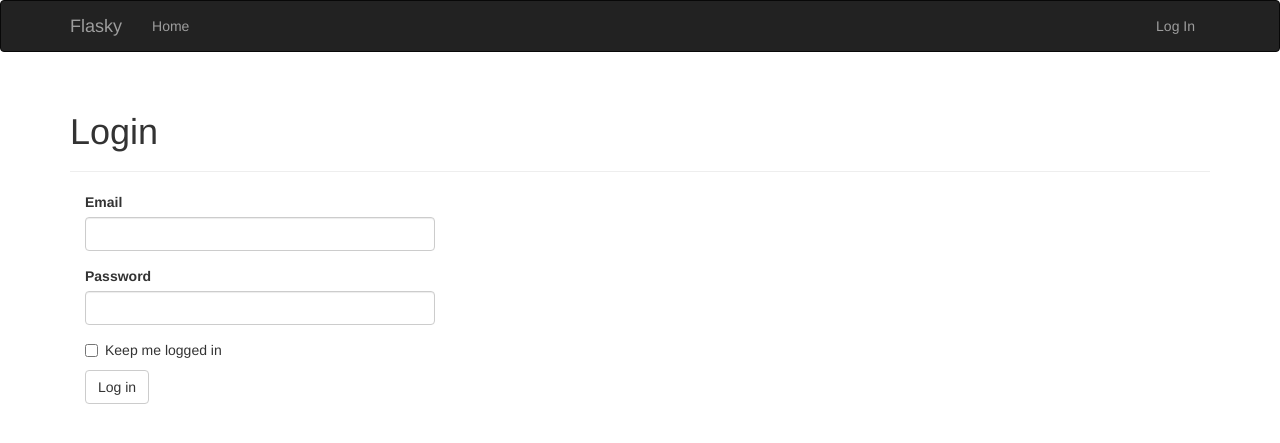
After one commit to xdkoooo/flasky-blog, a Flask app: page /auth/login in a window 1280 px wide. The commit adds this page. Shown: the top 443 px of the page. Run offline with Flask 2, Linux system fonts and the light colour scheme; some libraries are stand-ins or nearby versions.

Commit message:
login form add

```diff
--- /dev/null
+++ b/app/auth/__init__.py
@@ -0,0 +1,5 @@
+from flask import Blueprint
+
+auth = Blueprint('auth', __name__)
+
+from . import views
--- /dev/null
+++ b/app/auth/forms.py
@@ -0,0 +1,9 @@
+from flask_wtf import FlaskForm
+from wtforms import StringField, PasswordField, BooleanField, SubmitField
+from wtforms.validators import DataRequired, Length, Email
+
+class LoginForm(FlaskForm):
+    email = StringField('Email', validators=[DataRequired(), Length(1, 64), Email()])
+    password = PasswordField('Password', validators=[DataRequired()])
+    remember_me = BooleanField('Keep me logged in')
+    submit = SubmitField('Log in')
--- /dev/null
+++ b/app/auth/views.py
@@ -0,0 +1,25 @@
+from flask import render_template, redirect, request, url_for, flash
+from flask_login import login_user, logout_user, login_required
+from . import auth
+from .forms import LoginForm
+from ..models import User
+
+
+@auth.route('/login', methods=['GET', 'POST'])
+def login():
+    form = LoginForm()
+    if form.validate_on_submit():
+        user = User.query.filter_by(email=form.email.data).first()
+        if user is not None and user.verify_password(form.password.data):
+            login_user(user, form.remember_me.data)
+            return redirect(request.args.get('next') or url_for('main.index'))
+        flash('Invalid username or password.')
+    return render_template('auth/login.html', form=form)
+
+
+@auth.route('/logout')
+@login_required
+def logout():
+    logout_user()
+    flash('You have been logged out.')
+    return redirect(url_for('main.index'))
--- /dev/null
+++ b/app/templates/auth/login.html
@@ -0,0 +1,13 @@
+{% extends "base.html" %}
+{% import "bootstrap/wtf.html" as wtf %}
+
+{% block title %}Flasky - Login{% endblock %}
+
+{% block page_content %}
+    <div class="page-header">
+        <h1>Login</h1>
+    </div>
+    <div class="col-md-4">
+        {{ wtf.quick_form(form) }}
+    </div>
+{% endblock %}
--- a/app/templates/base.html
+++ b/app/templates/base.html
@@ -25,7 +25,14 @@
              </div>
              <div class="navbar-collapse collapse">
                  <ul class="nav navbar-nav">
-                     <li><a href="/">Home</a></li>
+                     <li><a href="{{ url_for('main.index') }}">Home</a></li>
+                 </ul>
+                 <ul class="nav navbar-nav navbar-right">
+                     {% if current_user.is_authenticated %}
+                     <li><a href="{{ url_for('auth.logout') }}">Log Out</a></li>
+                     {% else %}
+                     <li><a href="{{ url_for('auth.login') }}">Log In</a></li>
+                     {% endif %}
                  </ul>
              </div>
          </div>
```
Also changed, not shown: app/__init__.py (+9 -0 lines), app/models.py (+22 -2 lines), app/templates/index.html (+9 -7 lines), migrations/versions/c3643dad0b05_user_add_email_paramter.py (added, +32 -0 lines), tests/test_user_model.py (added, +22 -0 lines), data-dev.sqlite.
